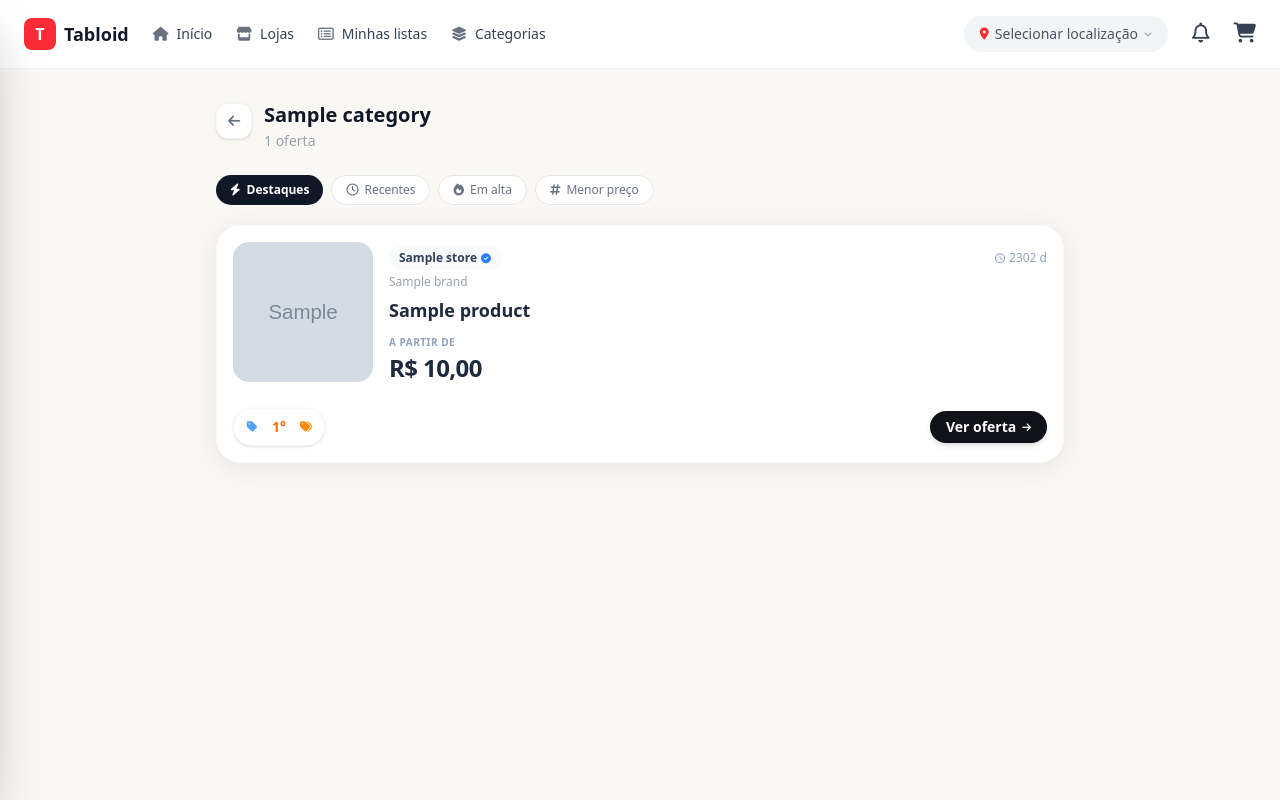
After one commit to gabrielezidio96/tabloid_web, a Django app: a page that uses templates/base.html in a window 1280 px wide. The commit adds this page. Run offline with Django 5.2, Linux system fonts and the light colour scheme; tables that the repository leaves empty hold one stand-in row (values such as "Sample post"); grey boxes marked "Sample" are stand-in pictures; style sheets or scripts are compiled from the project's sources.

Commit message:
feat(deals): add category list and detail pages
Co-Authored-By: Claude Sonnet 4.6 <noreply@anthropic.com>

```diff
--- a/deals/urls.py
+++ b/deals/urls.py
@@ -33,4 +33,7 @@ urlpatterns = [
     path("posts/", views.PostListView.as_view(), name="post-list"),
     path("posts/<int:pk>/", views.PostDetailView.as_view(), name="post-detail"),
     path("posts/<int:pk>/vote/", views.post_vote, name="post-vote"),
+
+    path("categories/", views.CategoryListView.as_view(), name="category-list"),
+    path("categories/<slug:slug>/", views.CategoryDetailView.as_view(), name="category-detail"),
 ]
--- a/deals/views.py
+++ b/deals/views.py
@@ -11,7 +11,7 @@ from django.utils.decorators import method_decorator
 from django.views.decorators.http import require_POST
 from django.views.generic import DetailView, ListView, TemplateView
 
-from catalog.models import DailyFeatured, PriceSnapshot, Product
+from catalog.models import Category, DailyFeatured, PriceSnapshot, Product
 from stores.models import Store, StoreAddress
 
 from .cart import Cart, PRICE_KEYS, DEFAULT_PRICE_KEY
@@ -774,6 +774,59 @@ class PostDetailView(DetailView):
         return ctx
 
 
+class CategoryListView(TemplateView):
+    template_name = "deals/category_list.html"
+
+    def get_context_data(self, **kwargs):
+        ctx = super().get_context_data(**kwargs)
+        categories = list(Category.objects.all())
+        ctx["categories"] = [
+            {
+                "category": cat,
+                "product_count": cat.products.count(),
+                "href": reverse("deals:category-detail", kwargs={"slug": cat.slug}),
+            }
+            for cat in categories
+        ]
+        return ctx
+
+
+class CategoryDetailView(TemplateView):
+    template_name = "deals/category.html"
+
+    def get_context_data(self, **kwargs):
+        ctx = super().get_context_data(**kwargs)
+        category = get_object_or_404(Category, slug=self.kwargs["slug"])
+        sort = self.request.GET.get("sort", "featured")
+        if sort not in VALID_POST_SORTS:
+            sort = "featured"
+
+        qs = (
+            Post.objects.filter(is_active=True, product__category=category)
+            .select_related("product__brand", "store")
+            .prefetch_related("prices")
+        )
+        if sort == "cheapest":
+            qs = qs.annotate(min_price=Min("prices__amount")).order_by("min_price")
+        else:
+            qs = qs.order_by(*_POST_SORT_ORDERS.get(sort, _POST_SORT_ORDERS["featured"]))
+
+        posts = list(qs)
+        if self.request.user.is_authenticated:
+            vote_map = dict(
+                PostVote.objects.filter(user=self.request.user, post_id__in=[p.pk for p in posts])
+                .values_list("post_id", "direction")
+            )
+        else:
+            raw = self.request.session.get(SESSION_POST_VOTES_KEY, {})
+            vote_map = {int(k): v for k, v in raw.items()}
+
+        ctx["category"] = category
+        ctx["rows"] = [_build_post_row(post, vote_map.get(post.pk)) for post in posts]
+        ctx["selected_sort"] = sort
+        return ctx
+
+
 @require_POST
 @transaction.atomic
 def post_vote(request, pk):
--- a/templates/base.html
+++ b/templates/base.html
@@ -42,6 +42,10 @@
           <i class="fa-regular fa-rectangle-list text-gray-500 text-sm" aria-hidden="true"></i>
           Minhas listas
         </a>
+        <a href="{% url 'deals:category-list' %}" class="flex items-center gap-2 text-sm font-medium text-gray-700 no-underline hover:text-red-500">
+          <i class="fa-solid fa-layer-group text-gray-500 text-sm" aria-hidden="true"></i>
+          Categorias
+        </a>
       </nav>
 
       <div class="flex-1 flex justify-center lg:justify-end">
--- /dev/null
+++ b/templates/deals/category.html
@@ -0,0 +1,55 @@
+{% extends "base.html" %}
+
+{% block title %}{{ category.name }} — Tabloid{% endblock %}
+
+{% block content %}
+<div class="px-4 lg:px-0 mb-5 lg:mb-6 flex items-start gap-3">
+  <a href="{% url 'deals:category-list' %}"
+     class="mt-0.5 w-9 h-9 shrink-0 flex items-center justify-center rounded-xl bg-white border border-gray-100 shadow-sm no-underline">
+    <i class="fa-solid fa-arrow-left text-gray-500 text-sm" aria-hidden="true"></i>
+  </a>
+  <div>
+    <h1 class="text-xl font-bold text-gray-900">{{ category.name }}</h1>
+    <p class="text-sm text-gray-400 mt-0.5">{{ rows|length }} oferta{{ rows|length|pluralize:"s" }}</p>
+  </div>
+</div>
+
+<div class="flex px-4 lg:px-0 gap-2 mb-4 lg:mb-5 overflow-x-auto scrollbar-none">
+  <a href="?sort=featured"
+     class="shrink-0 no-underline inline-flex items-center gap-1.5 rounded-full px-3.5 py-1.5 text-xs font-bold {% if selected_sort == 'featured' %}bg-gray-900 text-white{% else %}bg-white border border-gray-200 text-gray-500 font-medium{% endif %}">
+    <i class="fa-solid fa-bolt" aria-hidden="true"></i>
+    Destaques
+  </a>
+  <a href="?sort=recent"
+     class="shrink-0 no-underline inline-flex items-center gap-1.5 rounded-full px-3.5 py-1.5 text-xs {% if selected_sort == 'recent' %}bg-gray-900 text-white font-bold{% else %}bg-white border border-gray-200 text-gray-500 font-medium{% endif %}">
+    <i class="fa-regular fa-clock" aria-hidden="true"></i>
+    Recentes
+  </a>
+  <a href="?sort=trending"
+     class="shrink-0 no-underline inline-flex items-center gap-1.5 rounded-full px-3.5 py-1.5 text-xs {% if selected_sort == 'trending' %}bg-gray-900 text-white font-bold{% else %}bg-white border border-gray-200 text-gray-500 font-medium{% endif %}">
+    <i class="fa-solid fa-fire" aria-hidden="true"></i>
+    Em alta
+  </a>
+  <a href="?sort=cheapest"
+     class="shrink-0 no-underline inline-flex items-center gap-1.5 rounded-full px-3.5 py-1.5 text-xs {% if selected_sort == 'cheapest' %}bg-gray-900 text-white font-bold{% else %}bg-white border border-gray-200 text-gray-500 font-medium{% endif %}">
+    <i class="fa-solid fa-hashtag" aria-hidden="true"></i>
+    Menor preço
+  </a>
+</div>
+
+{% if rows %}
+<div>
+  {% for row in rows %}
+  {% include "partials/post_card.html" with row=row %}
+  {% endfor %}
+</div>
+{% else %}
+<div class="flex flex-col items-center justify-center gap-3 px-8 py-20">
+  <div class="w-16 h-16 rounded-full bg-gray-100 flex items-center justify-center">
+    <i class="fa-solid fa-box-open text-gray-300 text-2xl" aria-hidden="true"></i>
+  </div>
+  <span class="text-base font-bold text-gray-900 text-center">Nenhum produto encontrado</span>
+  <span class="text-sm text-gray-400 text-center">Nenhuma oferta disponível nesta categoria.</span>
+</div>
+{% endif %}
+{% endblock %}
--- a/templates/partials/drawer_menu.html
+++ b/templates/partials/drawer_menu.html
@@ -48,6 +48,10 @@
       <i class="fa-regular fa-rectangle-list text-gray-500 text-sm w-4 text-center" aria-hidden="true"></i>
       <span class="text-sm text-gray-700 font-medium">Minhas listas</span>
     </a>
+    <a href="{% url 'deals:category-list' %}" class="flex items-center py-3 gap-3.5 no-underline">
+      <i class="fa-solid fa-layer-group text-gray-500 text-sm w-4 text-center" aria-hidden="true"></i>
+      <span class="text-sm text-gray-700 font-medium">Categorias</span>
+    </a>
     <a href="{% url 'deals:notification-list' %}" class="flex items-center py-3 gap-3.5 no-underline">
       <i class="fa-solid fa-bell text-gray-500 text-sm w-4 text-center" aria-hidden="true"></i>
       <span class="text-sm text-gray-700 font-medium">Notificações</span>
```
Also changed, not shown: templates/deals/category_list.html (added, +43 -0 lines).
